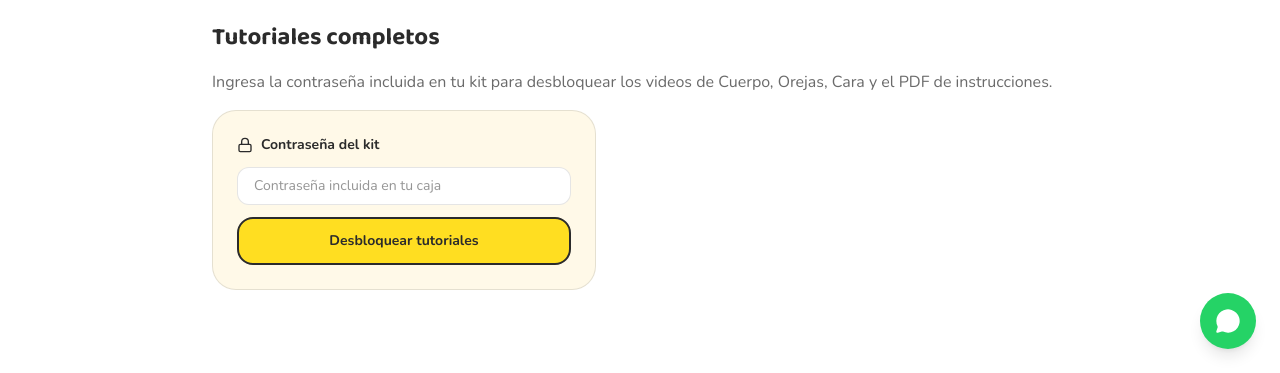
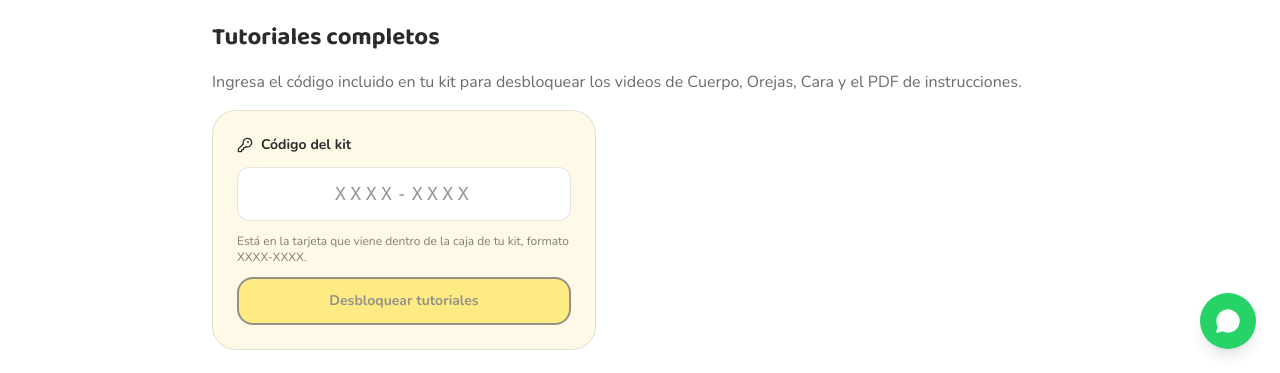
Before and after one commit to davidSP-00/hookmi-web, a Next.js app: page /henry-001 in a window 1280 px wide. Shown: the part 427-800 px from the top of the page. Built offline with nearby package versions, Linux system fonts and the light colour scheme; no server answers.

Commit message:
feat: Mejoras

```diff
--- a/app/[animalSlug]/page.tsx
+++ b/app/[animalSlug]/page.tsx
@@ -82,7 +82,7 @@ export default async function AnimalPage({ params }: Props) {
         ) : (
           <div className="mt-4">
             <p className="text-hookmi-ink/70">
-              Ingresa la contraseña incluida en tu kit para desbloquear los videos de{" "}
+              Ingresa el código incluido en tu kit para desbloquear los videos de{" "}
               {animal.sectionsMeta.map((section) => section.title).join(", ")} y el PDF de
               instrucciones.
             </p>
--- a/app/api/unlock/route.ts
+++ b/app/api/unlock/route.ts
@@ -23,7 +23,7 @@ export async function POST(request: NextRequest) {
   const secure = getAnimalSecureBySlug(slug);
 
   if (!secure || !verifyPassword(password, secure.passwordHash)) {
-    return NextResponse.json({ ok: false, error: "Contraseña incorrecta." }, { status: 401 });
+    return NextResponse.json({ ok: false, error: "Código incorrecto." }, { status: 401 });
   }
 
   const token = await signUnlockToken(slug);
--- a/app/contacto/page.tsx
+++ b/app/contacto/page.tsx
@@ -15,8 +15,8 @@ const FAQS = [
     answer: "Elige tu kit favorito en la sección de productos y presiona \"Comprar por WhatsApp\". Te ayudamos a coordinar el pago y el envío por ese medio.",
   },
   {
-    question: "¿Dónde encuentro la contraseña de mis videos?",
-    answer: "Viene impresa dentro de la caja de tu kit. Ingrésala en la página del animal correspondiente para desbloquear todos los tutoriales y el PDF.",
+    question: "¿Dónde encuentro el código de mis videos?",
+    answer: "Está en la tarjeta que viene dentro de la caja de tu kit, con el formato XXXX-XXXX. Ingrésalo en la página de tu HOOKMI para desbloquear todos los tutoriales y el PDF.",
   },
   {
     question: "¿Cuánto demora el envío?",
--- a/app/nosotros/page.tsx
+++ b/app/nosotros/page.tsx
@@ -16,7 +16,7 @@ const VALUES = [
   {
     icon: Video,
     title: "Tutoriales claros",
-    description: "Videos paso a paso divididos por partes del animal, para que avances a tu propio ritmo cuantas veces lo necesites.",
+    description: "Videos paso a paso divididos por partes de tu HOOKMI, para que avances a tu propio ritmo cuantas veces lo necesites.",
   },
   {
     icon: PackageCheck,
--- a/app/productos/[slug]/page.tsx
+++ b/app/productos/[slug]/page.tsx
@@ -40,7 +40,7 @@ export default async function ProductoDetailPage({ params }: Props) {
           alt={product.name}
           overlay={
             <span className="absolute left-4 top-4 z-10 rounded-full bg-hookmi-ink px-3 py-1 text-xs font-bold text-white">
-              Colección {product.collectionNumber}
+              {product.collectionNumber}
             </span>
           }
         />
--- a/app/tutoriales/page.tsx
+++ b/app/tutoriales/page.tsx
@@ -8,7 +8,7 @@ import { SectionHeading } from "@/components/ui/SectionHeading";
 export const metadata: Metadata = {
   title: "Tutoriales — HOOKMI",
   description:
-    "Aprende las técnicas básicas de crochet gratis y desbloquea el tutorial completo de tu animal con la contraseña de tu kit.",
+    "Aprende las técnicas básicas de crochet gratis y desbloquea el tutorial completo con el código de tu kit.",
 };
 
 export default function TutorialesPage() {
@@ -28,7 +28,7 @@ export default function TutorialesPage() {
         <SectionHeading
           eyebrow="Tutoriales por kit"
           title="Elige tu animal"
-          description="Cada animal tiene sus tutoriales completos protegidos por la contraseña incluida en su kit."
+          description="Cada pieza tiene sus tutoriales completos protegidos por el código incluido en su kit."
         />
 
         <div className="mt-12">
--- a/components/animals/PasswordGateForm.tsx
+++ b/components/animals/PasswordGateForm.tsx
@@ -1,18 +1,44 @@
 "use client";
 
-import { useState, type FormEvent } from "react";
+import { useState, type ChangeEvent, type FormEvent } from "react";
 import { useRouter } from "next/navigation";
-import { Lock } from "lucide-react";
+import { KeyRound } from "lucide-react";
 import { Button } from "@/components/ui/Button";
+
+const CODE_LENGTH = 8; // 4 + 4, sin contar el guion
+const CODE_PATTERN = /^[A-Z0-9]{4}-[A-Z0-9]{4}$/;
+
+function formatCode(raw: string): string {
+  const upper = raw.toUpperCase();
+  const clean = upper.replace(/[^A-Z0-9]/g, "").slice(0, CODE_LENGTH);
+
+  if (clean.length <= 4) {
+    // Respeta el guion si el usuario lo escribió a mano (modo manual);
+    // si no lo escribió, se inserta solo al llegar al 5º carácter (modo automático).
+    const typedTrailingDash = clean.length > 0 && upper.trimEnd().endsWith("-");
+    return typedTrailingDash ? `${clean}-` : clean;
+  }
+
+  return `${clean.slice(0, 4)}-${clean.slice(4)}`;
+}
 
 export function PasswordGateForm({ slug }: { slug: string }) {
   const router = useRouter();
-  const [password, setPassword] = useState("");
+  const [code, setCode] = useState("");
   const [error, setError] = useState<string | null>(null);
   const [loading, setLoading] = useState(false);
 
+  const isComplete = CODE_PATTERN.test(code);
+
+  function handleChange(event: ChangeEvent<HTMLInputElement>) {
+    setCode(formatCode(event.target.value));
+    if (error) setError(null);
+  }
+
   async function handleSubmit(event: FormEvent) {
     event.preventDefault();
+    if (!isComplete) return;
+
     setLoading(true);
     setError(null);
 
@@ -20,12 +46,12 @@ export function PasswordGateForm({ slug }: { slug: string }) {
       const res = await fetch("/api/unlock", {
         method: "POST",
         headers: { "Content-Type": "application/json" },
-        body: JSON.stringify({ slug, password }),
+        body: JSON.stringify({ slug, password: code }),
       });
 
       if (!res.ok) {
         const data = await res.json().catch(() => null);
-        setError(data?.error ?? "Contraseña incorrecta.");
+        setError(data?.error ?? "Código incorrecto.");
         setLoading(false);
         return;
       }
@@ -44,20 +70,33 @@ export function PasswordGateForm({ slug }: { slug: string }) {
       onSubmit={handleSubmit}
       className="mt-4 flex max-w-sm flex-col gap-3 rounded-3xl border border-black/10 bg-hookmi-cream p-6"
     >
-      <label htmlFor="password" className="flex items-center gap-2 text-sm font-bold text-hookmi-ink">
-        <Lock size={16} /> Contraseña del kit
+      <label htmlFor="unlock-code" className="flex items-center gap-2 text-sm font-bold text-hookmi-ink">
+        <KeyRound size={16} /> Código del kit
       </label>
+
       <input
-        id="password"
-        type="password"
-        value={password}
-        onChange={(event) => setPassword(event.target.value)}
-        placeholder="Contraseña incluida en tu caja"
-        className="rounded-xl border border-black/10 bg-white px-4 py-2 text-sm outline-none focus:border-hookmi-yellow-dark"
+        id="unlock-code"
+        type="text"
+        inputMode="text"
+        value={code}
+        onChange={handleChange}
+        placeholder="XXXX-XXXX"
+        maxLength={9}
+        autoCapitalize="characters"
+        autoCorrect="off"
+        autoComplete="off"
+        spellCheck={false}
+        className="w-full rounded-xl border border-black/10 bg-white px-4 py-3 text-center font-mono text-lg uppercase tracking-[0.25em] outline-none focus:border-hookmi-yellow-dark"
         required
       />
+
+      <p className="text-xs text-hookmi-ink/60">
+        Está en la tarjeta que viene dentro de la caja de tu kit, formato XXXX-XXXX.
+      </p>
+
       {error && <p className="text-sm font-semibold text-hookmi-coral">{error}</p>}
-      <Button type="submit" disabled={loading}>
+
+      <Button type="submit" disabled={loading || !isComplete}>
         {loading ? "Verificando..." : "Desbloquear tutoriales"}
       </Button>
     </form>
--- a/components/animals/UnlockedCelebration.tsx
+++ b/components/animals/UnlockedCelebration.tsx
@@ -30,6 +30,9 @@ export function UnlockedCelebration({ animalName }: { animalName: string }) {
           </a>
           .
         </p>
+        <p className="mt-2 text-sm font-semibold text-hookmi-coral">
+          Siempre estamos para ayudarte <span aria-hidden="true">❤️</span>
+        </p>
       </div>
 
       <div className="rounded-3xl bg-hookmi-yellow p-8 text-center">
--- a/content/basics.ts
+++ b/content/basics.ts
@@ -1,5 +1,5 @@
 // Tutoriales gratuitos de técnicas básicas, visibles para cualquier visitante
-// (no están atados a la compra de ningún kit ni requieren contraseña).
+// (no están atados a la compra de ningún kit ni requieren código).
 
 export type BasicTutorial = {
   id: string;
--- a/content/products.ts
+++ b/content/products.ts
@@ -20,11 +20,14 @@ export type Product = {
 
 const BASE_KIT_ITEMS = [
   "Lana antialérgica premium",
-  "Crochet (aguja de tejer)",
+  "Crochet ergonómico de 4mm",
   "Aguja lanera para armar",
   "Ojos de seguridad",
-  "Separador de puntos",
+  "Separador de puntos (marcador)",
   "Relleno de fibra siliconada",
+  "Videos tutoriales paso a paso",
+  "Patrón de instrucciones en PDF descargable",
+  "Ayuda por WhatsApp o email cuando la necesites",
 ];
 
 export const products: Product[] = [
```
Also changed, not shown: app/page.tsx (+17 -10 lines), content/animals.secure.ts (+12 -8 lines), 1 other file (tests, documents, lock files or other folders).
